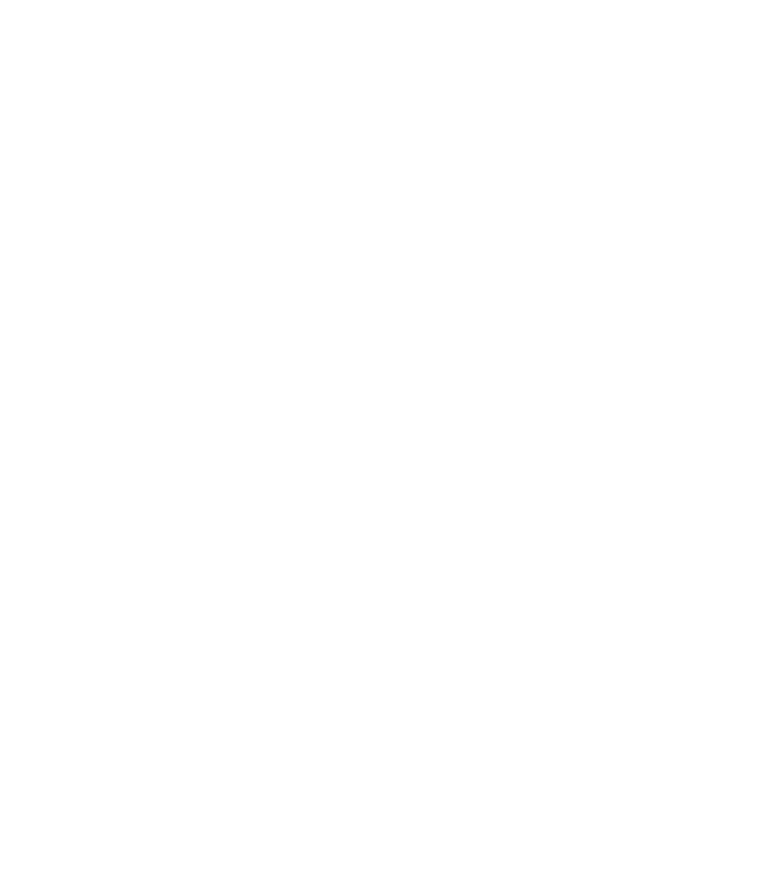
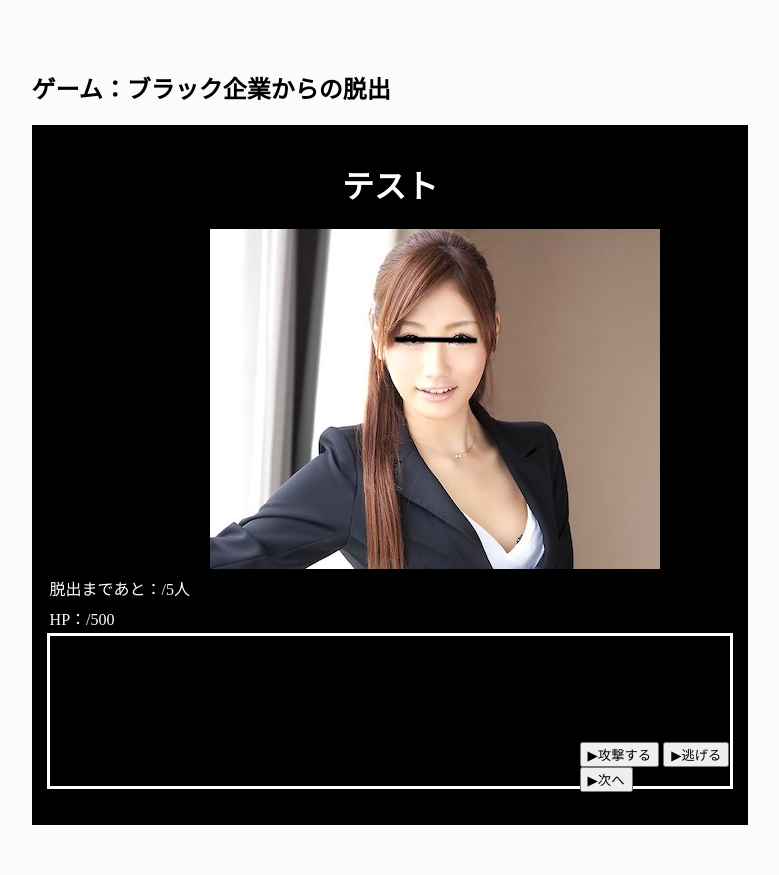
Before and after one commit to mu7kata/brackgame, a PHP site: page / in a window 1280 px wide. Before the commit the part shown is empty. Shown: the whole page, without its empty margins (250-1029 px from the left). Before the commit the page ends 800 px from the top, so only its background shows below. Run offline with PHP 8.4, Linux system fonts and the light colour scheme.

Commit message:
css追加

```diff
--- a/index.php
+++ b/index.php
@@ -19,21 +19,29 @@ ini_set("display_errors", "On");
 
 <!DOCTYPE html>
 <html>
+
  <head>
         <meta charset="utf-8">
         <title>ブラック企業からの脱出</title>
         <link rel="stylesheet" type="text/css" href="style.css">
  </head>
+    <h2>ゲーム：ブラック企業からの脱出</h2>
   <body>
-   <h1></h1>
-   <div>
-   <img src="" alt="">
-   </div>
-   <p></p>
+
+      <div class="main">
+          <h1>テスト</h1>
+          <img src="img/sekuhara.jpeg" style="padding-left:163px;">
+
+      <p>脱出まであと：<?php ?>/5人</p>
+   <p>HP：<?php ?>/500</p>
+   <div class="main_command">
    <p></p>
    <form action="post">
-
+      <input type="submit" name='attack' value='▶︎攻撃する'>
+      <input type="submit" name='escape' value='▶︎逃げる'>
+       <input type="submit" name='next' value='▶︎次へ'>
    </form>
-
+          </div>
+      </div>
   </body>
 </html>
--- a/style.css
+++ b/style.css
@@ -0,0 +1,35 @@
+body{
+    margin: 0 auto;
+    padding: 50px;
+    width: 56%;
+    background: #fbfbfa;
+    color: white;
+}
+h1{
+text-align: center;
+}
+h2{
+color:black;
+}
+p{
+padding: 3px;
+    margin: 0;
+}
+
+form{
+
+    margin-top: 100px;
+    margin-left: 530px;
+}
+
+.main{
+background:black;
+padding:15px;
+position:relative;
+height: 670px;
+
+}
+.main_command{
+    border: 3px solid #fff;
+height: 150px;
+}
```
Also changed, not shown: img/morahara.jpeg (added), img/pawahara1.pbg.jpg (added), img/sekuhara.jpeg (added), 1 other file.
